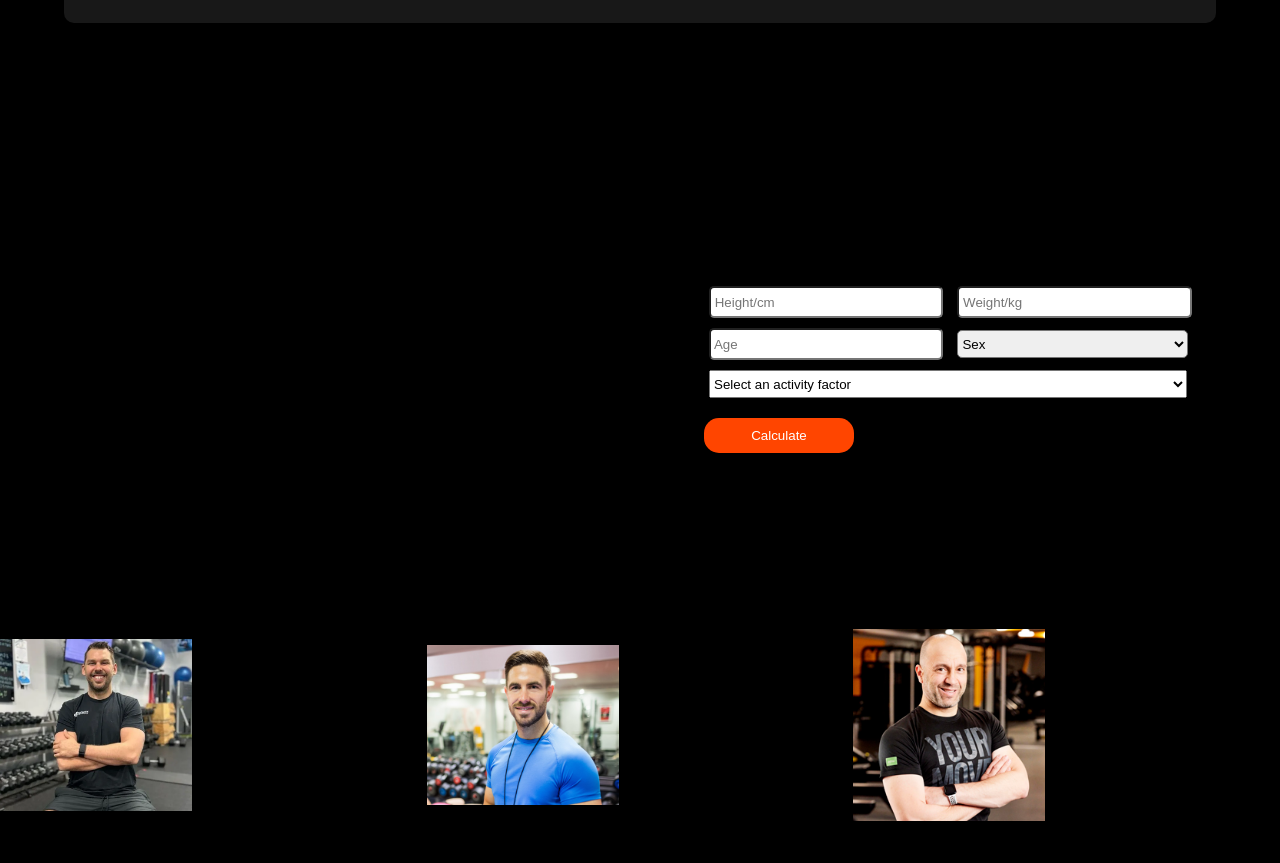
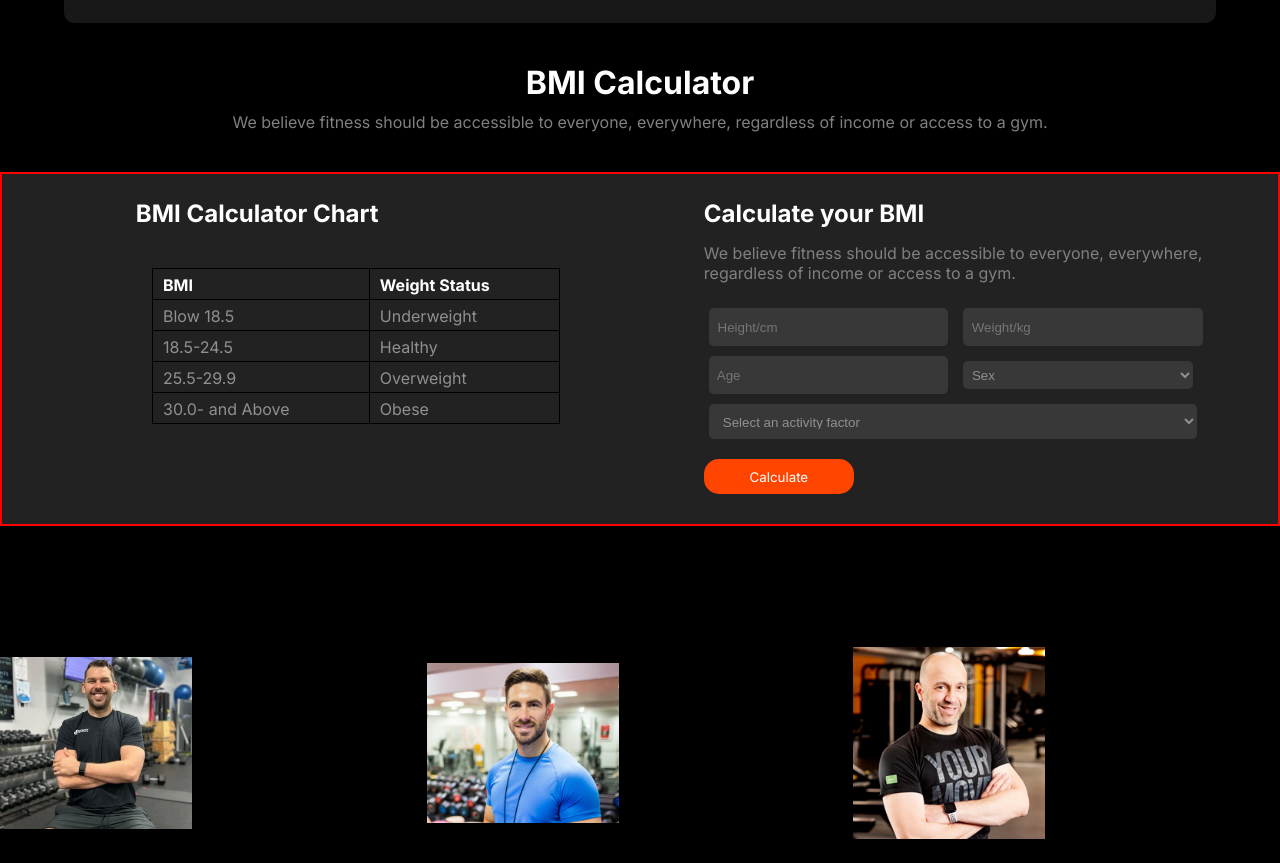
Before and after one commit to Mohammedefti/assignment-2, a plain HTML site: page index.html in a window 1280 px wide. Shown: the part 1659-2522 px from the top of the page. Drawn offline with Linux system fonts and the light colour scheme.

Commit message:
bmi section half done

```diff
--- a/index.html
+++ b/index.html
@@ -170,16 +170,16 @@
         </div>
       </div>
       <!-- BMI Calculate -->
-       <div class="bmi-calculate-title">
-        <h1>BMI Calculator</h1>
-        <p>We believe fitness should be accessible to everyone, everywhere, regardless of income or access to a gym.</p>
+       <div class="bmi-calculate-title font">
+        <h1 class="color-1">BMI Calculator</h1>
+        <p class="color-2">We believe fitness should be accessible to everyone, everywhere, regardless of income or access to a gym.</p>
        </div>
        <div class="bmi-container">
         <div class="bmi-chart">
-            <h2>BMI Calculator Chart</h4>
-            <table>
-              <tr>  <th>BMI</th>
-                <th>Weight Status</th>
+            <h2 class="color-1 font">BMI Calculator Chart</h4>
+            <table class="color-3 font">
+              <tr>  <th class="color-1">BMI</th>
+                <th class="color-1">Weight Status</th>
             </tr>
             <tr><td>Blow 18.5</td>
             <td>Underweight</td></tr>
@@ -192,22 +192,22 @@
 
             </table>
         </div>
-        <div class="calculate-your-chart">
-            <h2>Calculate your BMI</h4>
-            <p>We believe fitness should be accessible to everyone, everywhere, regardless of income or access to a gym.</p>
-            <input type="text" name="" id="design" placeholder=" Height/cm">
-            <input type="text" name="" id="design" placeholder=" Weight/kg "> <br>
-            <input type="text" name="" id="design"
+        <div class="calculate-your-chart font">
+            <h2 class="color-1 ">Calculate your BMI</h4>
+            <p class="color-2 ">We believe fitness should be accessible to everyone, everywhere, regardless of income or access to a gym.</p>
+            <input type="text" class="color-3" id="design" placeholder=" Height/cm">
+            <input type="text" class="color-3" id="design" placeholder=" Weight/kg "> <br>
+            <input type="text" class="color-3" id="design"
             placeholder=" Age ">
-            <select name="" id="design">
-                <Option> Sex </Option>
+            <select name="" id="design" class="last1 color-3">
+                <Option > Sex </Option>
             </select>
             <br>
-            <select name="" id="" class="last">
+            <select name="" id="" class="last color-3">
                 <Option>Select an activity factor</Option>
             </select>
             <br>
-            <button class="bmi-btn">Calculate</button>
+            <button class="bmi-btn font">Calculate</button>
 
 
         </div>
--- a/styles/responsive.css
+++ b/styles/responsive.css
@@ -110,4 +110,9 @@
 
      }
 
+     /* Bmi calculate */
+     .bmi-calculate-title{
+        text-align: left;
+     }
+
 }
--- a/styles/styles.css
+++ b/styles/styles.css
@@ -20,6 +20,9 @@ body{
 }
 .color-2{
     color: rgb(128, 128,128);
+}
+.color-3{
+    color: rgb(144, 144, 144);
 }
 .font{
     font-family:"Inter",sans-serif;
@@ -312,10 +315,16 @@ table, th,td{
     text-align: center;
     margin-top: 40px;
     margin-bottom: 40px;
+
 }
 
+.bmi-calculate-title h1{
+    font-weight: bolder;
+    margin-bottom: 10px;
+}
 .bmi-container{
-    /* border: 2px solid red; */
+    border: 2px solid red;
+    background-color: rgb(34, 34,34);
     margin-bottom: 40px;
     height: 350px;
     display: flex;
@@ -324,12 +333,29 @@ table, th,td{
 .bmi-chart{
     width: 40%;
     text-align: center;
+    margin-top: 25px;
    /* border: 2px solid red; */
 }
 .bmi-chart table{
-    margin-left: 170px;
-    margin-top: 50px;
+    margin-left: 150px;
+    margin-top: 40px;
+    border-collapse: collapse ;
+    width: 80%;
+    /* border: 1px solid gray; */
 }
+.bmi-chart table tr{
+    /* height: 30px; */
+}
+.bmi-chart table th,
+.bmi-chart table td{
+    padding-left:10px ;
+    padding-top: 6px;
+    padding-bottom: 4px;
+
+    text-align: left;
+}
+
+
 .calculate-your-chart{
     width: 45%;
     /* border: 2px solid red; */
@@ -346,12 +372,34 @@ table, th,td{
     height: 8%;
     margin:5px 5px;
     border-radius: 5px;
+    border: none;
+    background-color: rgb(56,56,56);
     /* border: white; */
+    padding: 5px;
 }
+#last1{
+    margin:5px 5px;
+    width: 40%;
+    height: 10%;
+    padding: 10px;
+    background-color: rgb(56,56,56);
+    border: none;
+    /* border: white; */
+    border-radius: 5px;
+
+}
+
+
+
+
 .last{
 margin: 5px 5px;
-width:83%;
-height: 8%;
+width:85%;
+height: 10%;
+padding: 10px;
+background-color: rgb(56,56,56);
+border: none;
+border-radius: 5px;
 }
 .bmi-btn{
     margin-top: 15px;
```
